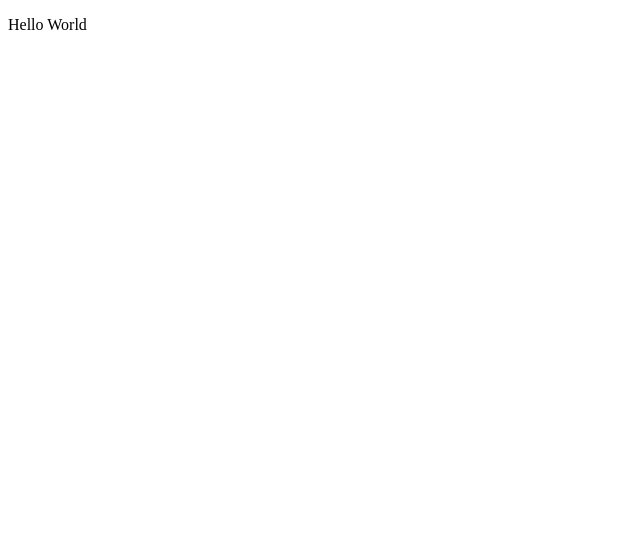
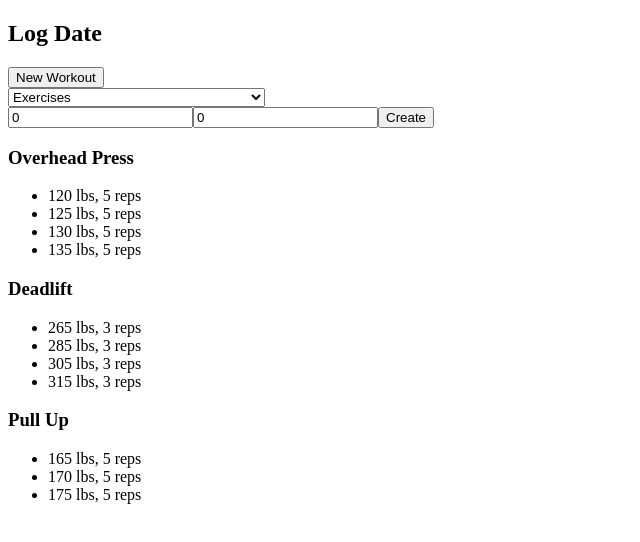
Before and after one commit to Wrthlor/Fitness-Tracker, a React (Create React App) app in the folder frontend/: page / in a window 1280 px wide. Shown: the top 542 px of the page, without its empty margins (0-640 px from the left). Built offline with nearby package versions, Linux system fonts and the light colour scheme.

Commit message:
Initial frontend skeleton

```diff
--- a/frontend/src/App.js
+++ b/frontend/src/App.js
@@ -1,12 +1,239 @@
-import React from 'react';
+import React, { useState } from 'react';
+
+import Workouts from './components/Workouts';
+import Exercises from './components/Exercises';
+
+const sampleWorkout = [
+  {
+    workout_id: 96,
+    lift: 'Overhead Press',
+    weight: 120,
+    reps: 5,
+  },
+  {
+    workout_id: 97,
+    lift: 'Overhead Press',
+    weight: 125,
+    reps: 5,
+  },
+  {
+    workout_id: 98,
+    lift: 'Overhead Press',
+    weight: 130,
+    reps: 5,
+  },
+  {
+    workout_id: 102,
+    lift: 'Overhead Press',
+    weight: 135,
+    reps: 5,
+  },
+  {
+    workout_id: 99,
+    lift: 'Deadlift',
+    weight: 265,
+    reps: 3,
+  },
+  {
+    workout_id: 101,
+    lift: 'Deadlift',
+    weight: 285,
+    reps: 3,
+  },
+  {
+    workout_id: 103,
+    lift: 'Deadlift',
+    weight: 305,
+    reps: 3,
+  },
+  {
+    workout_id: 104,
+    lift: 'Deadlift',
+    weight: 315,
+    reps: 3,
+  },
+  {
+    workout_id: 200,
+    lift: 'Pull Up',
+    weight: 165,
+    reps: 5,
+  },
+  {
+    workout_id: 201,
+    lift: 'Pull Up',
+    weight: 170,
+    reps: 5,
+  },
+  {
+    workout_id: 202,
+    lift: 'Pull Up',
+    weight: 175,
+    reps: 5,
+  },
+];
+const exerciseList = [
+  'Ab-Wheel Rollout',
+  'Arnold Dumbbell Press',
+  'Barbell Calf Raise',
+  'Barbell Curl',
+  'Barbell Front Squat',
+  'Barbell Glute Bridge',
+  'Barbell Row',
+  'Barbell Shrug',
+  'Barbell Squat',
+  'Behind The Neck Barbell Press',
+  'Cable Crossover',
+  'Cable Crunch',
+  'Cable Curl',
+  'Cable Face Pull',
+  'Cable Overhead Triceps Extension',
+  'Chin Up',
+  'Close Grip Barbell Bench Press',
+  'Crunch',
+  'Crunch Machine',
+  'Cycling',
+  'Deadlift',
+  'Decline Barbell Bench Press',
+  'Decline Crunch',
+  'Decline Hammer Strength Chest Press',
+  'Donkey Calf Raise',
+  'Dragon Flag',
+  'Dumbbell Concentration Curl',
+  'Dumbbell Curl',
+  'Dumbbell Hammer Curl',
+  'Dumbbell Overhead Triceps Extension',
+  'Dumbbell Preacher Curl',
+  'Dumbbell Row',
+  'Elliptical Trainer',
+  'EZ-Bar Curl',
+  'EZ-Bar Preacher Curl',
+  'EZ-Bar Skullcrusher',
+  'Flat Barbell Bench Press',
+  'Flat Dumbbell Bench Press',
+  'Flat Dumbbell Fly',
+  'Front Dumbbell Raise',
+  'Glute-Ham Raise',
+  'Good Morning',
+  'Hammer Strength Row',
+  'Hammer Strength Shoulder Press',
+  'Hanging Knee Raise',
+  'Hanging Leg Raise',
+  'Incline Barbell Bench Press',
+  'Incline Dumbbell Bench Press',
+  'Incline Dumbbell Fly',
+  'Incline Hammer Strength Chest Press',
+  'Lat Pulldown',
+  'Lateral Dumbbell Raise',
+  'Lateral Machine Raise',
+  'Leg Extension Machine',
+  'Leg Press',
+  'Log Press',
+  'Lying Leg Curl Machine',
+  'Lying Triceps Extension',
+  'Machine Shrug',
+  'Neutral Chin Up',
+  'One-Arm Standing Dumbbell Press',
+  'Overhead Press',
+  'Parallel Bar Triceps Dip',
+  'Pendlay Row',
+  'Plank',
+  'Pull Up',
+  'Push Press',
+  'Rack Pull',
+  'Rear Delt Dumbbell Raise',
+  'Ring Dip',
+  'Romanian Deadlift',
+  'Rope Push Down',
+  'Rowing Machine',
+  'Running (Outdoor)',
+  'Running (Treadmill)',
+  'Seated Cable Row',
+  'Seated Calf Raise Machine',
+  'Seated Dumbbell Press',
+  'Seated Incline Dumbbell Curl',
+  'Seated Leg Curl Machine',
+  'Seated Machine Curl',
+  'Seated Machine Fly',
+  'Side Plank',
+  'Smith Machine Close Grip Bench Press',
+  'Smith Machine Overhead Press',
+  'Standing Calf Raise Machine',
+  'Stationary Bike',
+  'Stiff-Legged Deadlift',
+  'Straight-Arm Cable Pushdown',
+  'Sumo Deadlift',
+  'Swimming',
+  'T-Bar Row',
+  'V-Bar Push Down',
+  'Walking',
+];
 
 const App = () => {
-    console.log('Hello from component')
+    const [workouts, setWorkouts] = useState(sampleWorkout);
+    const [newWorkout, setNewWorkout] = useState({ lift: '', weight: 0, reps: 0 });
+
+    // Placeholder function for RNG workout_id's
+    const newId = () => {
+        const rng = Math.floor(Math.random() * 100000000000000000);
+        if (workouts.map((element) => element.workout_id).includes(rng)) {
+            return newId();
+        }
+        else {
+            return rng;
+        }
+    };
+
+    const onClick = (event) => {
+        event.preventDefault();
+        // console.log('New Log', event.target);
+    };
+
+    const addExercise = (event) => {
+        event.preventDefault();
+        const workoutObject = {
+            workout_id: newId(),
+            ...newWorkout,
+        };
+        setWorkouts(workouts.concat(workoutObject));
+        setNewWorkout({ lift: '', weight: 0, reps: 0 });
+    };
+
+    const handleNewWorkout = (event) => {
+        setNewWorkout({
+            ...newWorkout,
+            [event.target.name]: event.target.value,
+        });
+    };
+
     return (
         <div>
-            <p>Hello World</p>
+        <form onSubmit={onClick}>
+            <h2>Log Date</h2>
+            <button>New Workout</button>
+        </form>
+        <form onSubmit={addExercise}>
+            <Exercises
+                exercises={exerciseList}
+                onChange={handleNewWorkout} />
+            <input
+                name="weight"
+                type="number"
+                min="0"
+                value={newWorkout.weight}
+                onChange={handleNewWorkout} />
+            <input
+                name="reps"
+                type="number"
+                min="0"
+                value={newWorkout.reps}
+                onChange={handleNewWorkout} />
+            <input
+                type="submit"
+                value="Create" />
+        </form>
+            <Workouts workouts={workouts} />
         </div>
-    )
-}
+    );
+};
 
 export default App;
--- /dev/null
+++ b/frontend/src/components/Exercises.js
@@ -0,0 +1,14 @@
+import React from 'react';
+
+// Dropdown list of available exercises
+const Exercises = ({ exercises, onChange }) => (
+    <div>
+        <select name="lift" defaultValue="Exercises" onChange={onChange}>
+            {' '}
+            <option value="Exercises" hidden disabled>Exercises</option>
+            {exercises.map((lift) => <option key={lift} value={lift}>{lift}</option>)}
+        </select>
+    </div>
+);
+
+export default Exercises;
--- /dev/null
+++ b/frontend/src/components/Workouts.js
@@ -0,0 +1,37 @@
+import React from 'react';
+
+// Displays list of sets (weight, reps) for matching exercise
+const Sets = ({ workouts, lift }) => (
+    <ul>
+        {workouts.map((set) => {
+            if (set.lift === lift) {
+                return (
+                    <li key={set.workout_id}>
+                        {' '}
+                        {`${set.weight} lbs, ${set.reps} reps`}
+                        {' '}
+                    </li>
+                );
+            }
+            return '';
+        })}
+    </ul>
+);
+
+// Workout block - contains lift name and corresponding weight/reps
+const Workouts = ({ workouts }) => {
+    // Array of unique exercise (lift) names
+    const exercises = Array.from(new Set(workouts.map((element) => element.lift)));
+    return (
+        <div>
+            {exercises.map((exercise) => (
+                <div key={exercise}>
+                <h3>{exercise}</h3>
+                <Sets workouts={workouts} lift={exercise} />
+                </div>
+            ))}
+        </div>
+    );
+};
+
+export default Workouts;
--- a/frontend/src/index.js
+++ b/frontend/src/index.js
@@ -2,6 +2,6 @@ import ReactDOM from 'react-dom';
 import App from './App';
 
 ReactDOM.render(
-    <App />,
-    document.getElementById('root')
-)
+  <App />,
+  document.getElementById('root'),
+);
```
Also changed, not shown: frontend/package.json (+10 -1 lines), 2 other files (tests, documents, lock files or other folders).
